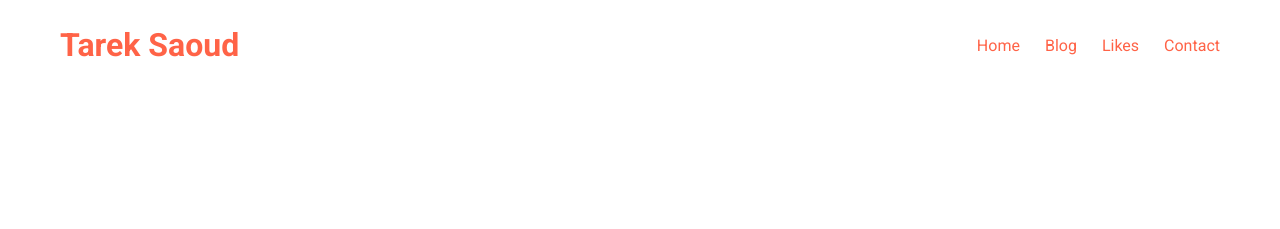
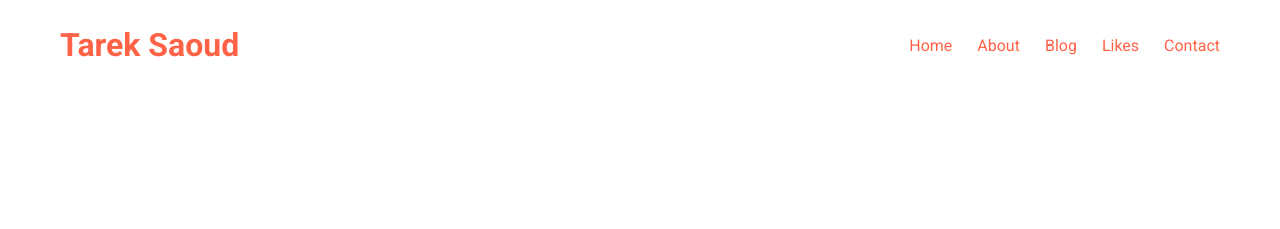
Before and after one commit to tarekgs/tarekgs.github.io, a Jekyll site: the page built from index.html, in a window 1280 px wide. Shown: the top 229 px of the page. Built offline with Jekyll 4.4.1, drawn with Linux system fonts in a browser that asks for light colours.

Commit message:
Update default.html

```diff
--- a/_layouts/default.html
+++ b/_layouts/default.html
@@ -24,8 +24,8 @@
             <h1>{{ site.title }}</h1>
             <nav>
                 <a href="{{ '/' | relative_url }}">Home</a>
+                <a href="{{ '/about' | relative_url }}">About</a>
                 <a href="{{ '/blog' | relative_url }}">Blog</a>
-                <!-- <a href="{{ '/values' | relative_url }}">Values</a> -->
                 <a href="{{ '/likes' | relative_url }}">Likes</a>
                 <a href="{{ '/contact' | relative_url }}">Contact</a>
             </nav>
```
